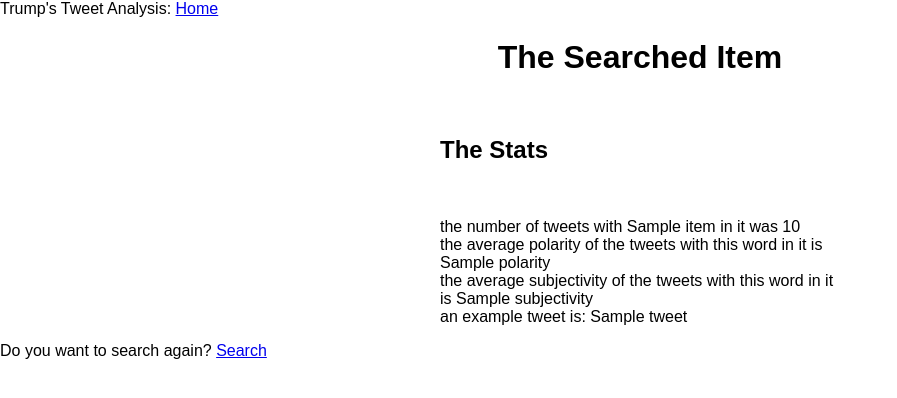
After one commit to jonhuy/project, a Flask app: template templates/search.html in a window 1280 px wide. The commit adds this page. Shown: the top 398 px of the page, without its empty margins (0-897 px from the left). Run offline with Flask 2, Linux system fonts and the light colour scheme; the template is opened without the code that fills it: most values are stand-ins (such as "Sample title", 1, 10 or a date in 2020).

Commit message:
Added small features to the html pages

```diff
--- a/templates/base.html
+++ b/templates/base.html
@@ -8,6 +8,11 @@
     {% block head %}{% endblock %}
 </head>
 <body>
+    <div>
+        Trump's Tweet Analysis:
+        <a href="/">Home</a>
+     <!--<a href="/general_Stats">General Stats</a>-->
+    </div>
     {% block body %}{% endblock %}
 </body>
 </html>
--- /dev/null
+++ b/templates/search.html
@@ -0,0 +1,25 @@
+{% extends 'base.html' %}
+
+{% block head %}
+<title>The Searched Item</title>
+{% endblock %}
+
+{% block body %}
+<div class="content">
+    <h1 style="text-align: center">The Searched Item</h1>
+    <br>
+    <h2 style="text-align: left"> The Stats</h2>
+    <br>
+    <p>
+        <div>the number of tweets with {{item}} in it was {{amount}}</div>
+        <div>the average polarity of the tweets with this word in it is {{polarity}}</div>
+        <div>the average subjectivity of the tweets with this word in it is {{subjectivity}}</div>
+        <div>
+            an example tweet is: {{tweet}}
+        </div>
+    </p>
+</div>
+
+<div>Do you want to search again? <a href="/">Search</a></div>
+
+{% endblock %}
```
Also changed, not shown: templates/general_stats.html (added, +21 -0 lines), templates/index.html (+11 -4 lines).
